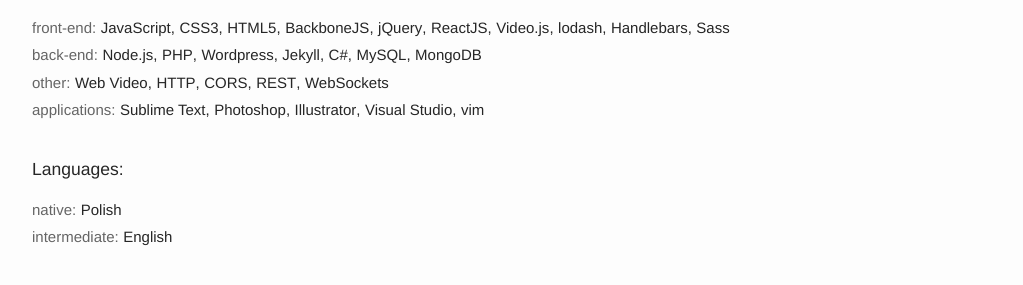
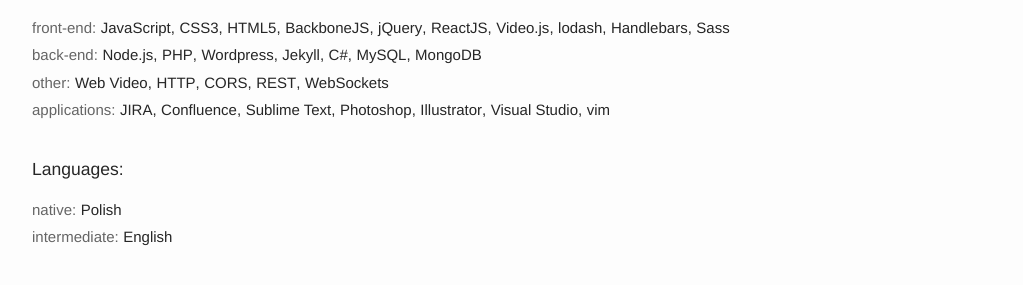
Before and after one commit to cmwd/cmwd.github.io, a Jekyll site: the page built from index.html, in a window 1280 px wide. Shown: the part 352-637 px from the top of the page, without its empty margins (128-1151 px from the left). Built offline with Jekyll 4.4.1, drawn with Linux system fonts in a browser that asks for light colours; nearby versions of some CDN libraries.

Commit message:
Add jira and confluence

```diff
--- a/_data/skills.yml
+++ b/_data/skills.yml
@@ -33,6 +33,8 @@
 
     - name: applications
       values:
+        - JIRA
+        - Confluence
         - Sublime Text
         - Photoshop
         - Illustrator
```
